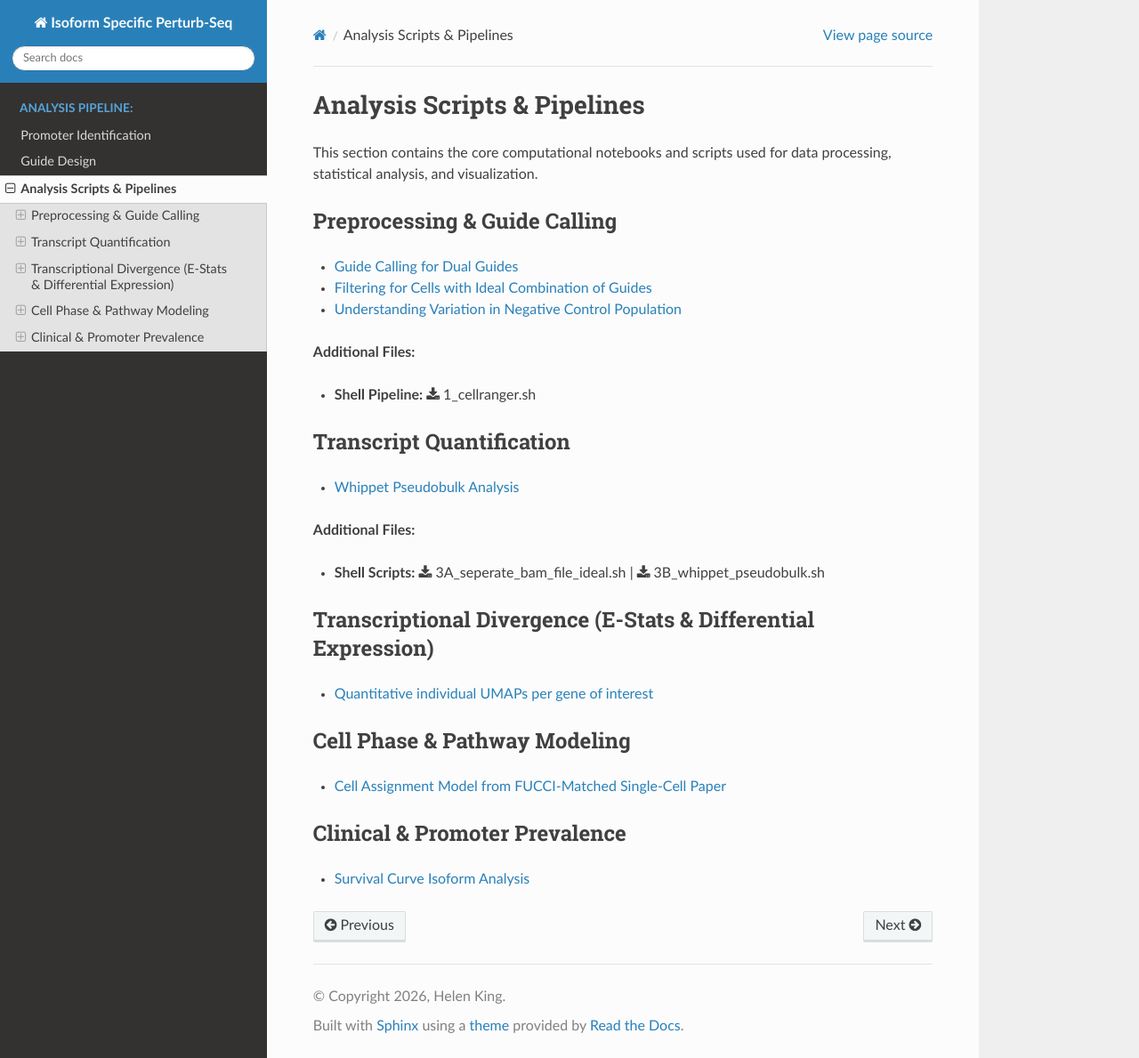
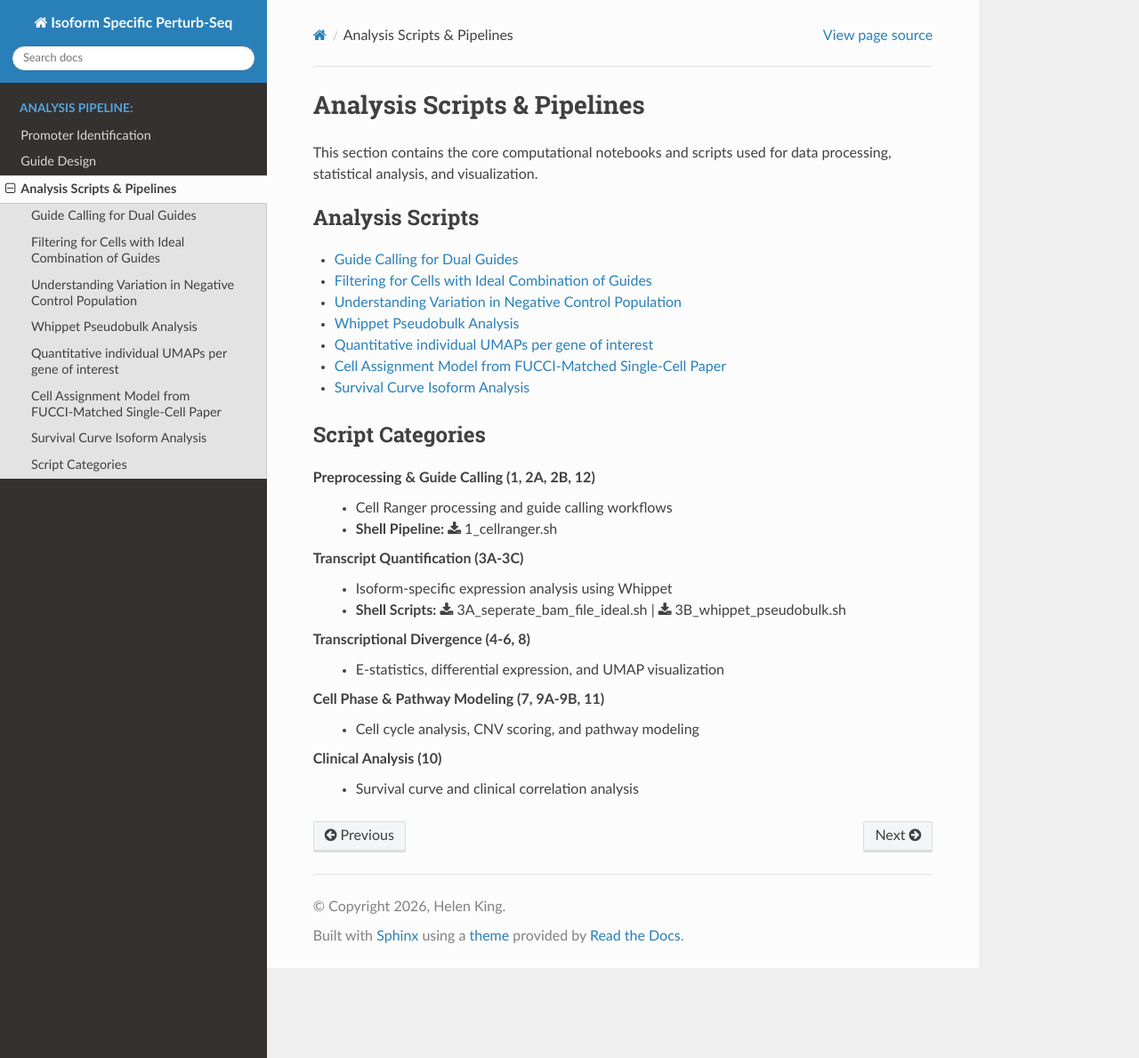
Before and after one commit to theheking/isoform_specific_perturb_seq, a Sphinx documentation site: the page built from source/analysis_scripts.rst, in a window 1280 px wide and 1189 px high. Shown: the whole window at 89% size. Built offline with Sphinx 7.4.7 and the Read the Docs theme 3.1.0, drawn with Linux system fonts in a browser that asks for light colours; pages that are not in the unit, such as notebooks, are missing from menus.

Commit message:
update structure

```diff
--- a/source/analysis_scripts.rst
+++ b/source/analysis_scripts.rst
@@ -6,68 +6,40 @@ Analysis Scripts & Pipelines
 This section contains the core computational notebooks and scripts used for data processing,
 statistical analysis, and visualization.
 
-.. _preprocessing-scripts:
-
-Preprocessing & Guide Calling
------------------------------
-
 .. toctree::
    :maxdepth: 1
+   :caption: Analysis Scripts
 
    scripts/3_analysis_scripts/2A_cellranger_guidecalling.ipynb
    scripts/3_analysis_scripts/2B_guide_calling_cellrangerfilter4_idealguides.ipynb
    scripts/3_analysis_scripts/12_negativecontrol.ipynb
-
-**Additional Files:**
-
-* **Shell Pipeline:** :download:`1_cellranger.sh <scripts/3_analysis_scripts/1_cellranger.sh>`
-
-.. _transcript-scripts:
-
-Transcript Quantification
--------------------------
-
-.. toctree::
-   :maxdepth: 1
-
    scripts/3_analysis_scripts/3C_whippet_pseudobulk
-
-**Additional Files:**
-
-* **Shell Scripts:** :download:`3A_seperate_bam_file_ideal.sh <scripts/3_analysis_scripts/3A_seperate_bam_file_ideal.sh>` | :download:`3B_whippet_pseudobulk.sh <scripts/3_analysis_scripts/3B_whippet_pseudobulk.sh>`
-
-.. _estat-scripts:
-
-Transcriptional Divergence (E-Stats & Differential Expression)
----------------------------------------------------------------
-
-.. toctree::
-   :maxdepth: 1
-
    scripts/3_analysis_scripts/4_estatistic_gene_guide.ipynb
    scripts/3_analysis_scripts/5_genekd_neighbouring_gene_expression.ipynb
    scripts/3_analysis_scripts/6_perturbseq_tsne_kldivergence_umap.ipynb
    scripts/3_analysis_scripts/8_perturbseq_differentialexpression.ipynb
-
-.. _cellphase-pathway-scripts:
-
-Cell Phase & Pathway Modeling
-------------------------------
-
-.. toctree::
-   :maxdepth: 1
-
    scripts/3_analysis_scripts/7_cellphase_model.ipynb
    scripts/3_analysis_scripts/9A_cnv_score.ipynb
    scripts/3_analysis_scripts/9B_velocity_loom.ipynb
    scripts/3_analysis_scripts/11_spectra.ipynb
+   scripts/3_analysis_scripts/10_survival_curve_isoform
 
-.. _clinical-de-scripts:
+Script Categories
+-----------------
 
-Clinical & Promoter Prevalence
--------------------------------
+**Preprocessing & Guide Calling (1, 2A, 2B, 12)**
+   * Cell Ranger processing and guide calling workflows
+   * **Shell Pipeline:** :download:`1_cellranger.sh <scripts/3_analysis_scripts/1_cellranger.sh>`
 
-.. toctree::
-   :maxdepth: 1
+**Transcript Quantification (3A-3C)**
+   * Isoform-specific expression analysis using Whippet
+   * **Shell Scripts:** :download:`3A_seperate_bam_file_ideal.sh <scripts/3_analysis_scripts/3A_seperate_bam_file_ideal.sh>` | :download:`3B_whippet_pseudobulk.sh <scripts/3_analysis_scripts/3B_whippet_pseudobulk.sh>`
 
-   scripts/3_analysis_scripts/10_survival_curve_isoform
+**Transcriptional Divergence (4-6, 8)**
+   * E-statistics, differential expression, and UMAP visualization
+
+**Cell Phase & Pathway Modeling (7, 9A-9B, 11)**
+   * Cell cycle analysis, CNV scoring, and pathway modeling
+
+**Clinical Analysis (10)**
+   * Survival curve and clinical correlation analysis
```
Also changed, not shown: 7 other files.
